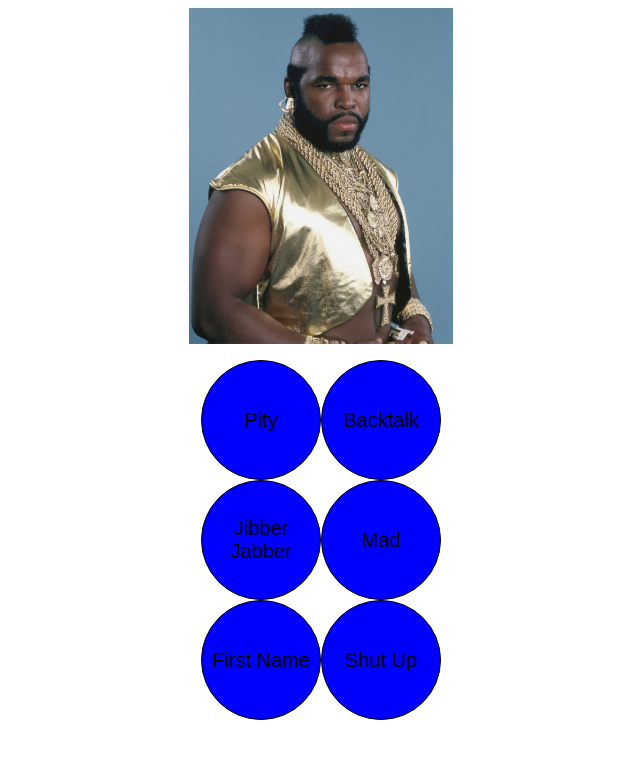
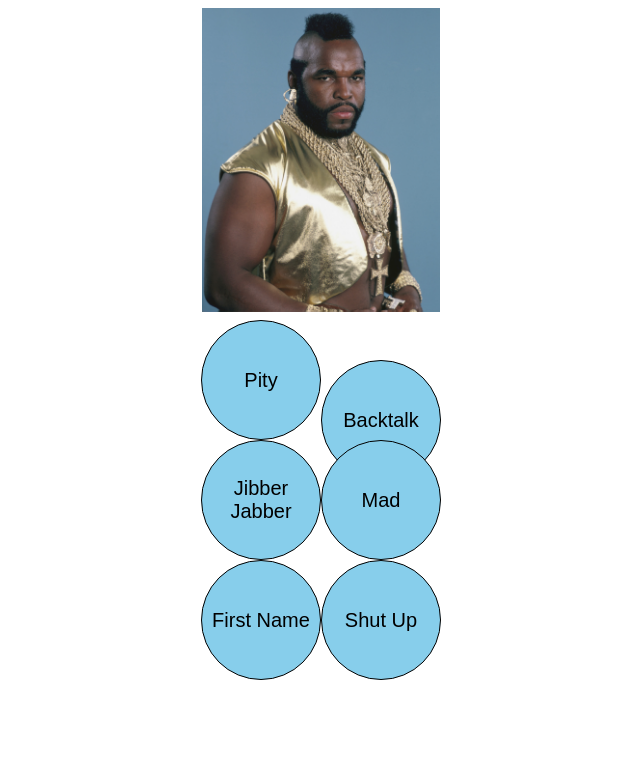
Before and after one commit to fairc14/fairc14.github.io, a plain HTML site: page index.html in a window 1280 px wide. Shown: the whole page, without its empty margins (319-959 px from the left). Drawn offline with Linux system fonts and the light colour scheme.

Commit message:
Update MrT.css

```diff
--- a/MrT.css
+++ b/MrT.css
@@ -2,7 +2,7 @@
   display: block;
   margin-left: auto;
   margin-right: auto;
-  height: 42vh;
+  height: 38vh;
   width: auto;
 }
 
@@ -11,7 +11,7 @@
 	border-color: black;
     	height: 15vh;
     	width: 15vh;
-    	background-color: blue;
+    	background-color: skyblue;
 	color: black;
 	border-radius: 7.5vh;
 	font-size: 2.5vh;
@@ -22,7 +22,7 @@
 /* top left button */
 
 	position:absolute;
-	top:45vh;
+	top:40vh;
 	left:50vw;
 	transform: translate(-100%, 0%);
 }
@@ -30,7 +30,7 @@
 /* bottom right button */
 
 	position:absolute;
-	top:75vh;
+	top:70vh;
 	left:50vw;
 }
 #button3{
@@ -44,7 +44,7 @@
 /* middle right button */
 
 	position:absolute;
-	top:60vh;
+	top:55vh;
 	left:50vw;
 
 }
@@ -52,7 +52,7 @@
 /* middle left button */
 
 	position:absolute;
-	top:60vh;
+	top:55vh;
 	left:50vw;
 	transform: translate(-100%, 0%);
 }
@@ -60,6 +60,6 @@
 /* bottom left button */
 
 	position:absolute;
-	top:75vh;
+	top:70vh;
 	left:50vw;
 	transform: translate(-100%, 0%);
```
